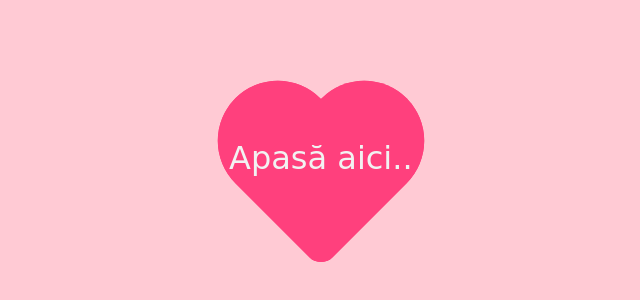
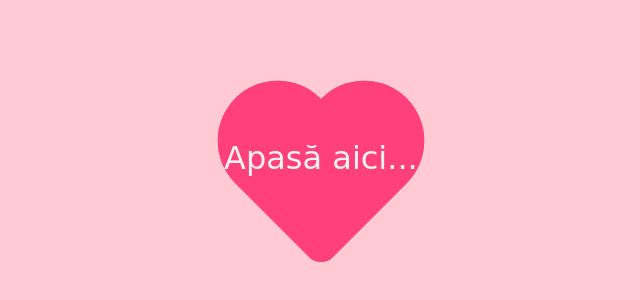
Before and after one commit to chiril-covali/Lori, a plain HTML site: page index.html in a window 1280 px wide. Shown: the part 654-954 px from the top of the page, 319-959 px from the left. Drawn offline with Linux system fonts and the light colour scheme.

Commit message:
Update index.html

```diff
--- a/index.html
+++ b/index.html
@@ -14,7 +14,7 @@
 
       <div class="heart">
 
-         <p class="title">Apasă aici..</p>
+         <p class="title">Apasă aici...</p>
          <p class="message">
             Te ador cel mai mult de tot<br>
             Te curpind cu gingășenie, mumusika<br>
```
